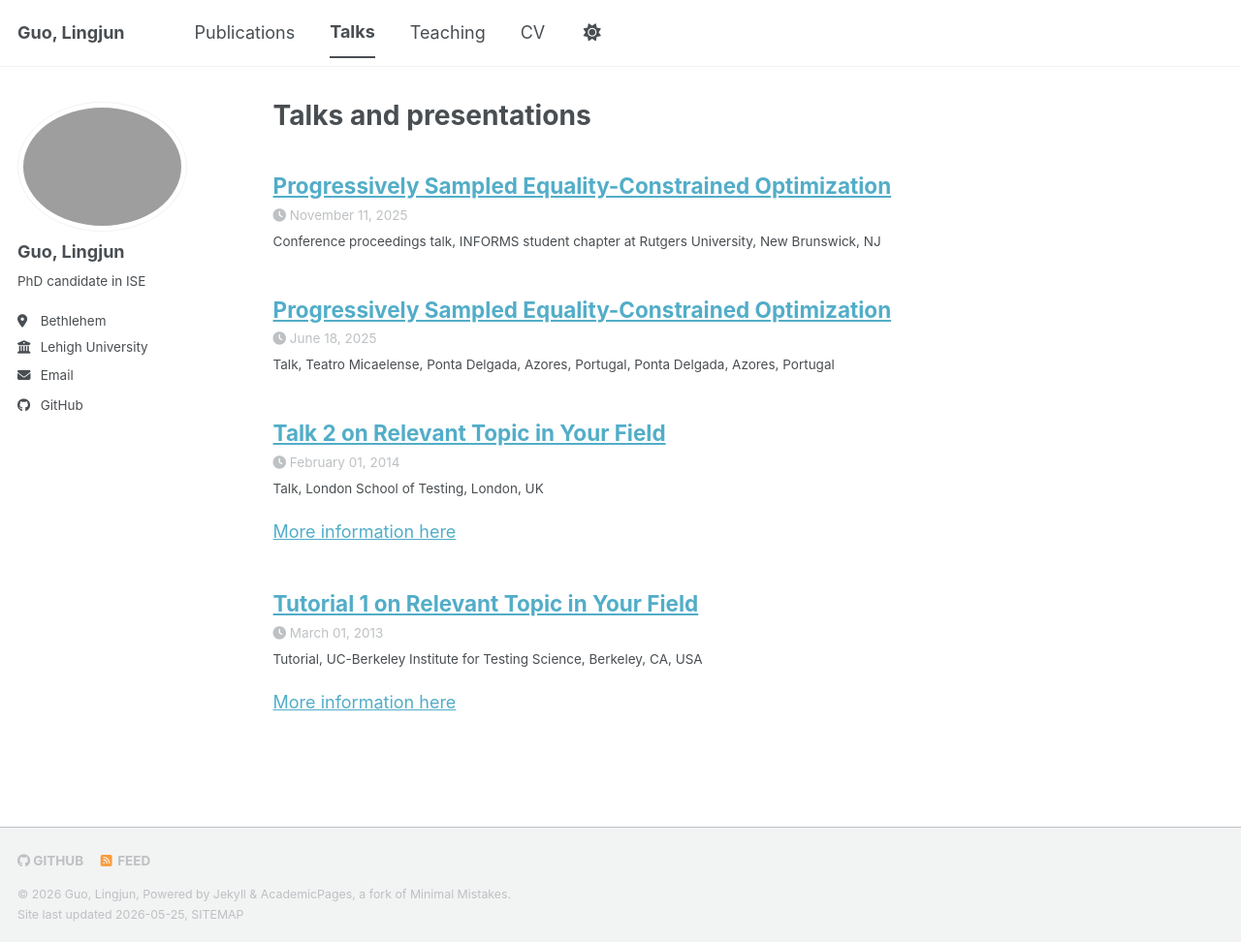
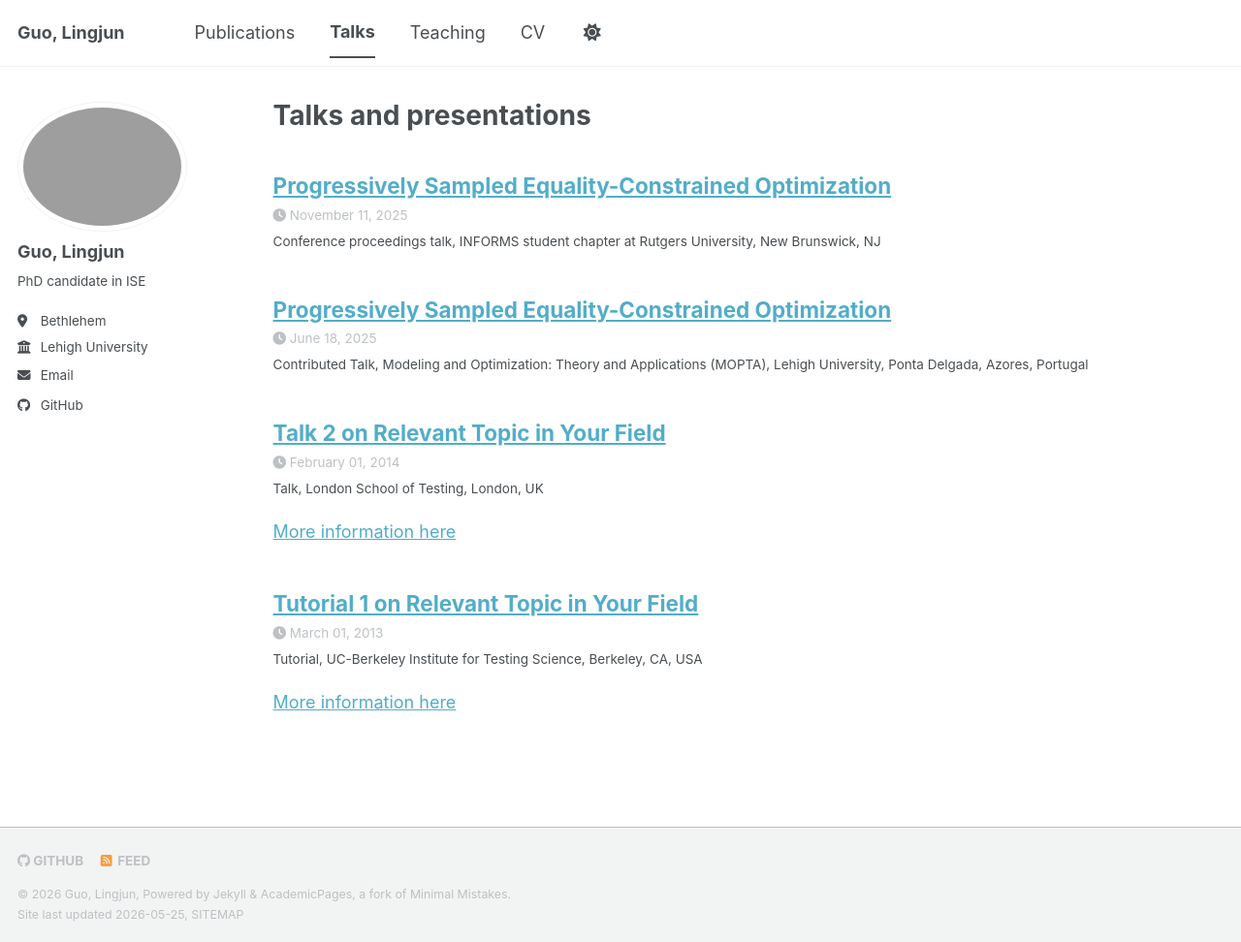
Before and after one commit to Guo-Lingjun/guo-lingjun.github.io, a Jekyll site: the page built from _pages/talks.html, in a window 1280 px wide and 972 px high. Shown: the whole window at 97% size. Built offline with Jekyll 4.4.1, drawn with Linux system fonts in a browser that asks for light colours; a script bundle is joined from its source files by our own code; library files that are not in the unit come from our copies.

Commit message:
Update 2025-mopta.md

```diff
--- a/_talks/2025-mopta.md
+++ b/_talks/2025-mopta.md
@@ -1,9 +1,9 @@
 ---
 title: "Progressively Sampled Equality-Constrained Optimization"
 collection: talks
-type: "Talk"
+type: "Contributed Talk"
 permalink: /talks/2025-mopta
-venue: "Teatro Micaelense, Ponta Delgada, Azores, Portugal"
+venue: "Modeling and Optimization: Theory and Applications (MOPTA), Lehigh University"
 date: 2025-06-18
 location: "Ponta Delgada, Azores, Portugal"
 ---
```
